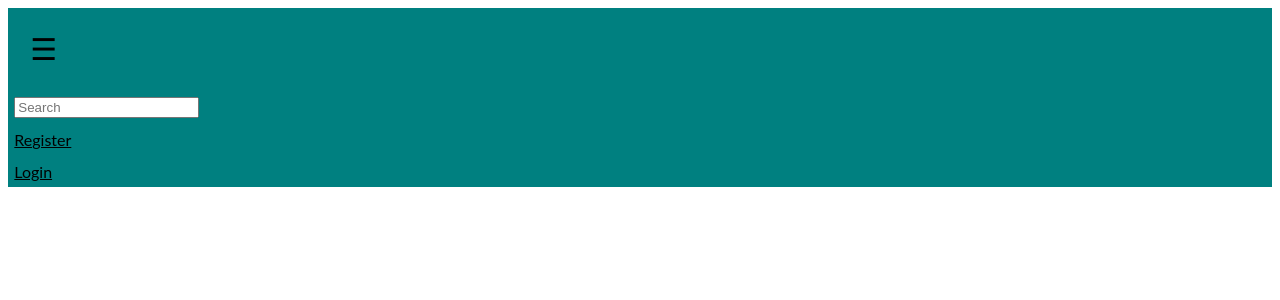
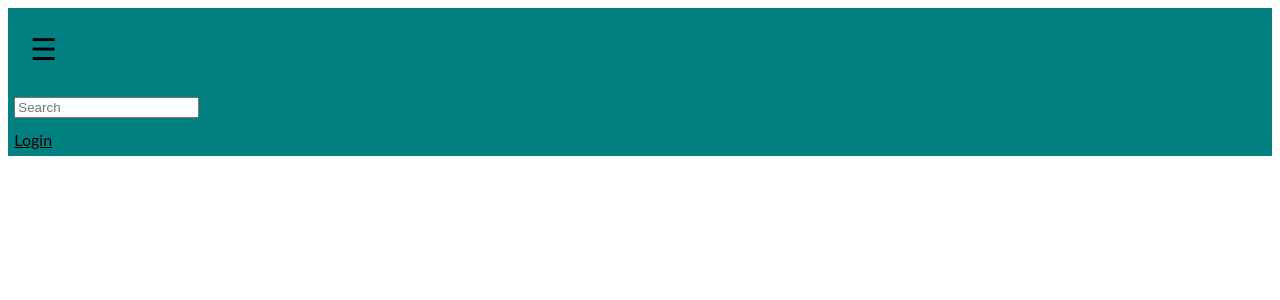
Before and after one commit to Agnes-N/NeighborhoodNews, a Django app: template news/templates/navbar.html in a window 1280 px wide. Shown: the top 300 px of the page. Run offline with Django 3.2, Linux system fonts and the light colour scheme; the template is opened without the code that fills it, so the values that code supplies are empty; some libraries are stand-ins or nearby versions.

Commit message:
creates rending page

```diff
--- a/news/templates/navbar.html
+++ b/news/templates/navbar.html
@@ -77,11 +77,13 @@ body {
 
         </form>
       </div>
-      <div class="col-md-1" style="margin-top:1%">
-          <a href="/accounts/register/" style="color: black">Register</a>
-      </div>
-      <div class="col-md-1" style="margin-top:1%">
+      <div class="col-md-2" style="margin-top:1%;">
+          {% if user.is_authenticated %}
+          <a href="/accounts/password/change" style="color: black" style="margin-right: 2%">Change Password/</a>
+          <a href="/logout" style="color: black">Logout</a>
+          {% else %}
           <a  href="/accounts/login" style="color: black">Login</a>
+          {% endif %}
       </div>
     </div>
 
--- a/news/views.py
+++ b/news/views.py
@@ -1,9 +1,10 @@
 from django.shortcuts import render
 from .email import send_welcome_email
 from .models import NewsLetterRecipients
+from django.contrib.auth.decorators import login_required
 
 # Create your views here.
-
+@login_required(login_url='/accounts/login/')
 def welcome(request):
     message = "Welcome"
     return render(request, 'welcome.html', {"message": message})
```
